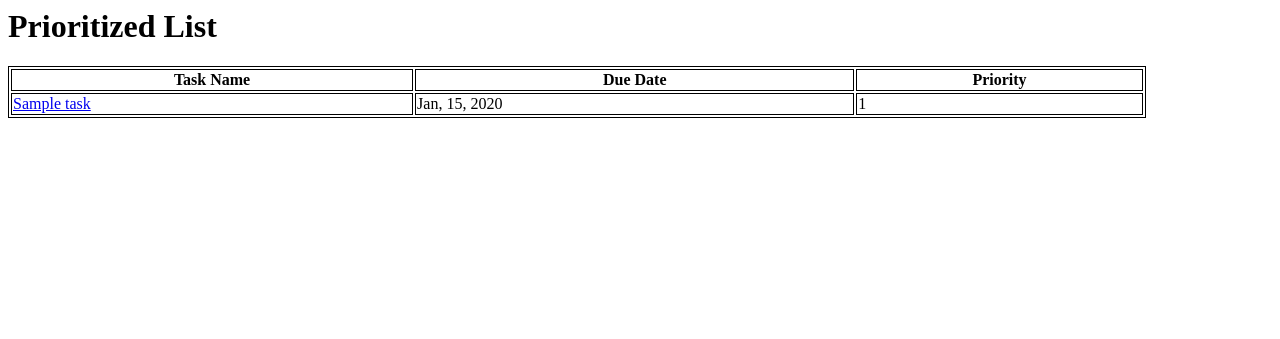
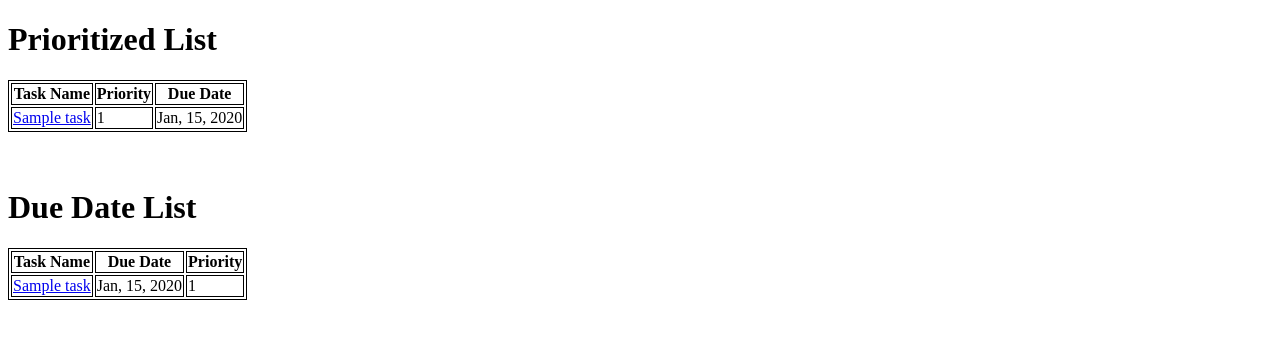
Before and after one commit to SalomonSuspect/MrGoodLifeSite, a Django app: page /homeprojects in a window 1280 px wide. Shown: the top 339 px of the page. Run offline with Django 4.2, Linux system fonts and the light colour scheme; tables that the repository leaves empty hold one stand-in row (values such as "Sample post").

Commit message:
Add a due date ordered list to index view

```diff
--- a/mrgoodlifesite/homeprojects/templates/homeprojects/index.html
+++ b/mrgoodlifesite/homeprojects/templates/homeprojects/index.html
@@ -1,16 +1,49 @@
+<!DOCTYPE html>
+<html lang="en">
+<head>
+    <meta charset="UTF-8">
+    <title>Title</title>
+</head>
 <style>
 table, th, td {
   border:1px solid black;
 }
 </style>
 <H1>Prioritized List</H1>
-<table style="width:90%">
+<table>
+    <tr>
+        <th>Task Name</th>
+        <th>Priority</th>
+        <th>Due Date</th>
+
+    </tr>
+    {% for task in prioritized_list %}
+       <tr>
+           <td><a href="homeprojects/{{ task.id }}/">{{task.name}}</a></td>
+           <td>{{task.priority}}</td>
+           {% if task.due_date %}
+              <td>{{task.due_date|date:"M, d, Y"}}</td>
+           {% else%}
+              <td>None</td>
+           {% endif %}
+       </tr>
+    {% endfor %}
+</table>
+<br>
+<br>
+<style>
+table, th, td {
+  border:1px solid black;
+}
+</style>
+<H1>Due Date List</H1>
+<table>
     <tr>
         <th>Task Name</th>
         <th>Due Date</th>
         <th>Priority</th>
     </tr>
-    {% for task in prioritized_list %}
+    {% for task in due_date_list %}
        <tr>
            <td><a href="homeprojects/{{ task.id }}/">{{task.name}}</a></td>
            {% if task.due_date %}
--- a/mrgoodlifesite/homeprojects/urls.py
+++ b/mrgoodlifesite/homeprojects/urls.py
@@ -3,5 +3,7 @@ from django.urls import path
 from . import views
 
 urlpatterns = [
-    path('', views.IndexView.as_view(), name='index'),
+    path('', views.index, name='index'),
+    path('<int:pk>/', views.DetailView.as_view(), name='details'),
+
 ]
--- a/mrgoodlifesite/homeprojects/views.py
+++ b/mrgoodlifesite/homeprojects/views.py
@@ -5,9 +5,22 @@ from django.template import loader
 from django.views import generic
 
 
-class IndexView(generic.ListView):
-    template_name = 'homeprojects/index.html'
-    context_object_name = "prioritized_list"
+def index(request):
+    """
+    Using function instead of generic ListView so we can have multiple lists (priority and due date)
+    """
+    prority_tasks = Task.objects.order_by("priority")
+    due_date_tasks = Task.objects.order_by('due_date')
+    template = loader.get_template('homeprojects/index.html')
+    context = {
+        'prioritized_list': prority_tasks,
+        'due_date_list': due_date_tasks
+    }
+    return HttpResponse(template.render(context, request))
 
-    def get_queryset(self):
-        return Task.objects.order_by("priority")
+class DetailView(generic.DetailView):
+    """
+    View to display the details of a TAsk
+    """
+    template_name = 'homeprojects/details.html'
+    model = Task
```
Also changed, not shown: mrgoodlifesite/homeprojects/templates/homeprojects/details.html (added, +10 -0 lines), mrgoodlifesite/homeprojects/README.md.
